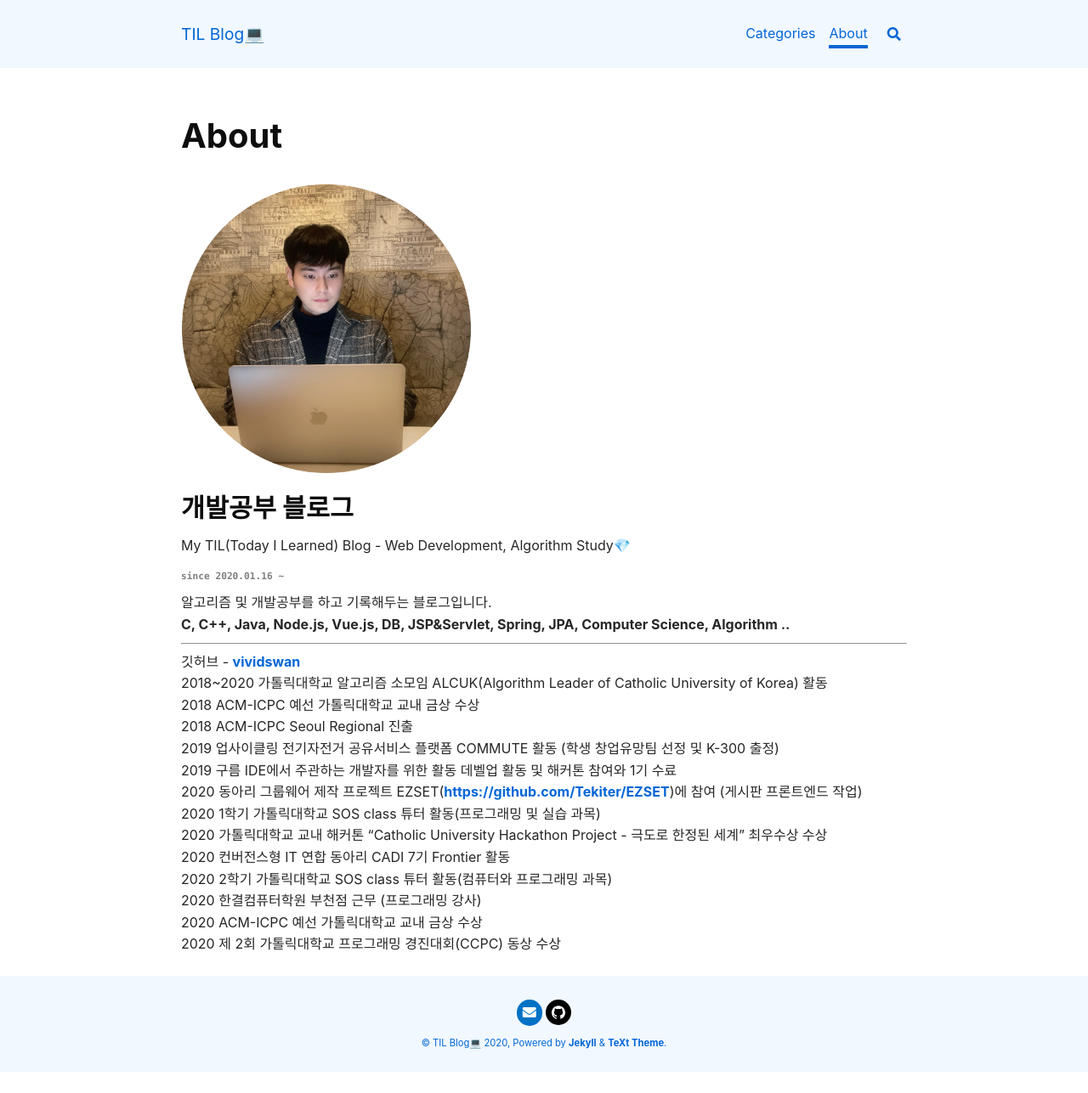
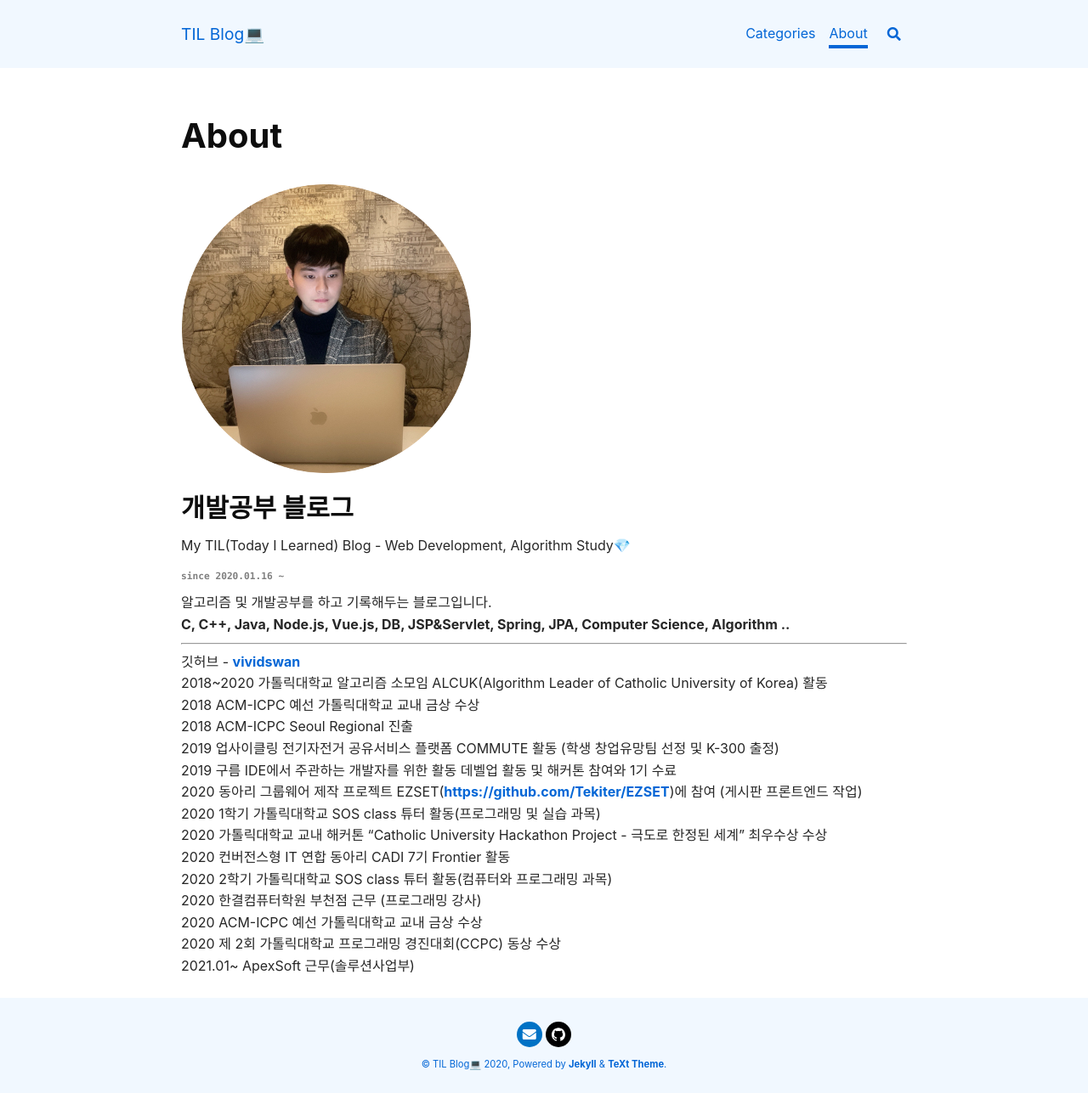
Before and after one commit to vividswan/vividswan.github.io, a Jekyll site: the page built from about.md, in a window 1280 px wide. Shown: the whole page at 85% size. Built offline with Jekyll 4.4.1, drawn with Linux system fonts in a browser that asks for light colours; nearby versions of some CDN libraries; our own code applies the rules of GitHub Pages for plain Markdown files; before the commit the page ends 1262 px from its top, so only the background shows below that.

Commit message:
Update about.md

```diff
--- a/about.md
+++ b/about.md
@@ -51,3 +51,4 @@ My TIL(Today I Learned) Blog - Web Development, Algorithm Study💎
 2020 한결컴퓨터학원 부천점 근무 (프로그래밍 강사)<br>
 2020 ACM-ICPC 예선 가톨릭대학교 교내 금상 수상<br>
 2020 제 2회 가톨릭대학교 프로그래밍 경진대회(CCPC) 동상 수상<br>
+2021.01~ ApexSoft 근무(솔루션사업부)
```
